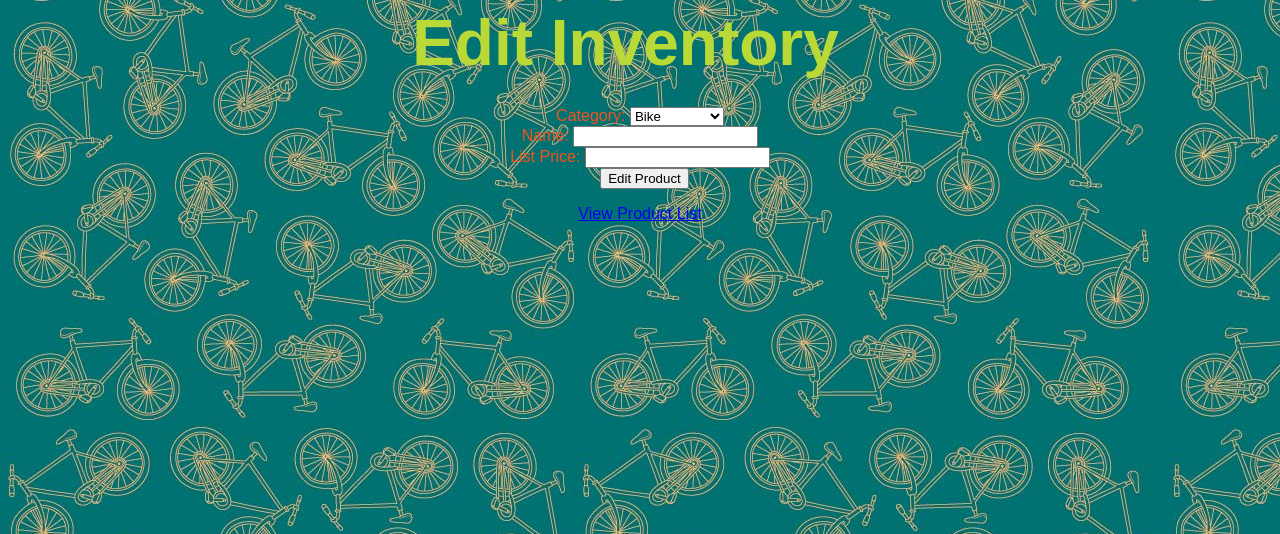
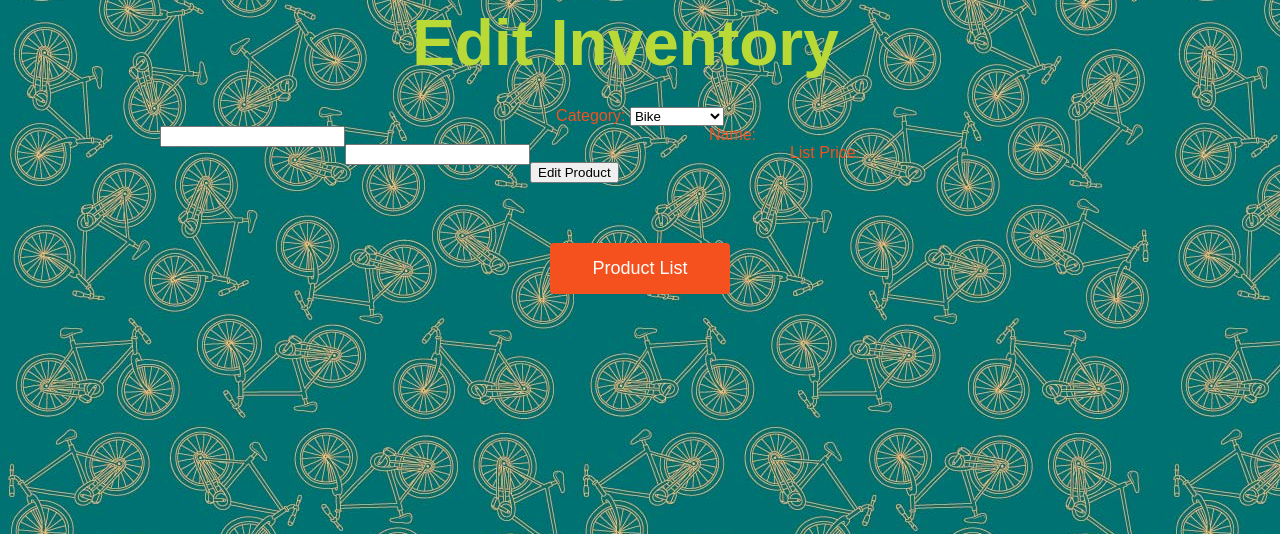
Before and after one commit to cagherbi/Bike_store, a PHP site: page /register/edit_product_form.php in a window 1280 px wide. Shown: the part 142-676 px from the top of the page. Run offline with PHP 8.4, Linux system fonts and the light colour scheme; data that the repository does not hold is empty.

Commit message:
My new update files

```diff
--- a/main_1.css
+++ b/main_1.css
@@ -167,3 +167,13 @@ td, th {
 form {
 
 }
+
+
+#edit_product_form {
+
+     margin: .5em 0;
+}
+
+#edit_product_form input {
+    float: left;
+}
--- a/register/edit_product_form.php
+++ b/register/edit_product_form.php
@@ -1,5 +1,3 @@
-
-
 <!DOCTYPE html>
 <html lang="en">
     <head>
@@ -7,7 +5,6 @@
         <title>Edit Inventory</title>
         <meta http-equiv="Content-type" content="text/html;charset=utf-8">
         <meta content="width=device-width, initial-scale=1.0" name="viewport">
-
         <link href="../main_1.css" rel="stylesheet" type="text/css">
 
     </head>  <!--end of head=-->
@@ -15,7 +12,7 @@
         <div class="page">
             <header>
                 <!--start of header=-->
-            <?php include $_SERVER['DOCUMENT_ROOT'] . '/modules/header.php'; ?>
+                <?php include $_SERVER['DOCUMENT_ROOT'] . '/modules/header.php'; ?>
                 <!--start of header=-->
             </header>
             <nav>
@@ -25,7 +22,7 @@
             </nav>
             <h2> Edit Inventory</h2>
             <main>
-                <form action="." method="post">
+                <form action="." method="post" id="edit_product_form">
                     <input type="hidden" name="action"
                            value="update_product">
 
@@ -46,7 +43,8 @@
                     <label>&nbsp;</label>
                     <input type="submit" value="Edit Product"><br>
                 </form>
-                <p><a href="products.php">View Product List</a></p>
+
+                <a href="?action=list_products"><button class="button" style="vertical-align:middle"><span>Product List</span></button></a>
 
             </main>
             <footer>
--- a/register/product_add.php
+++ b/register/product_add.php
@@ -58,6 +58,7 @@
 
             </main>
             <footer>
+
             </footer>
         </div>
     </body>
```
